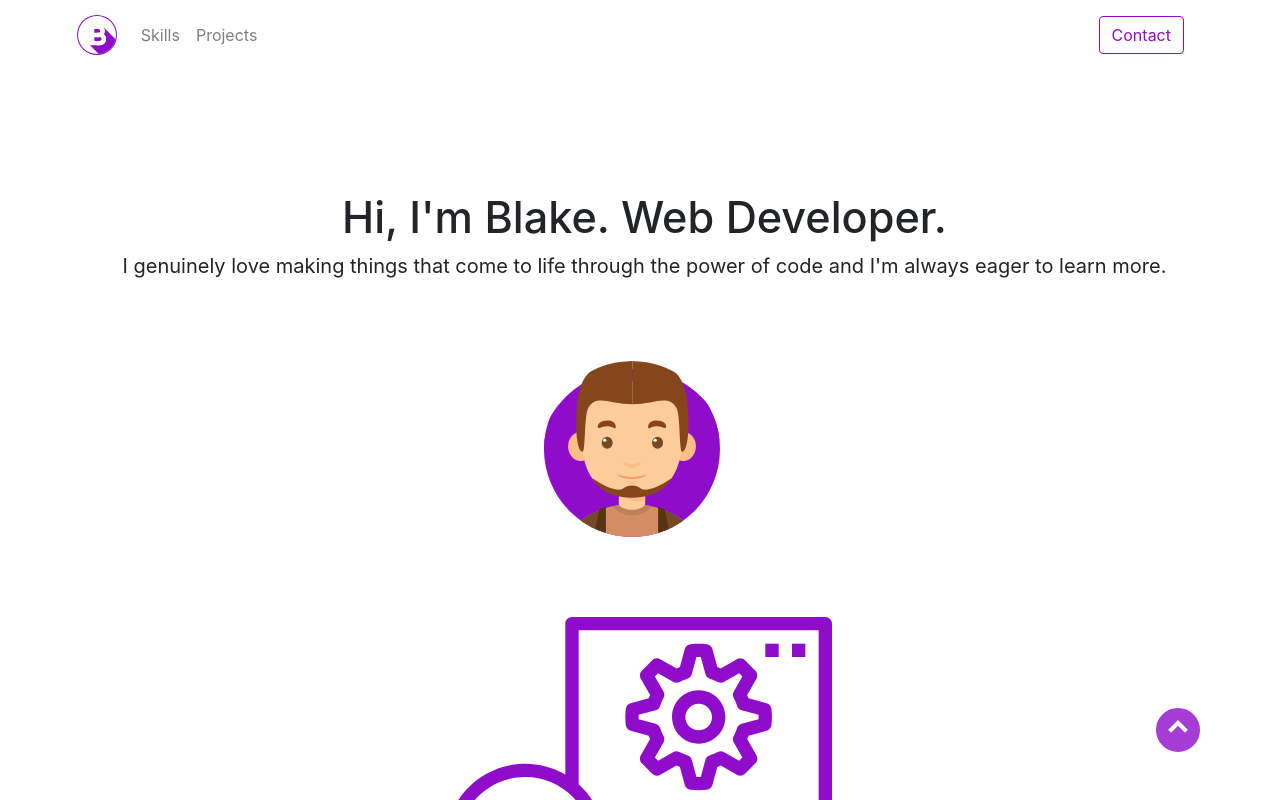
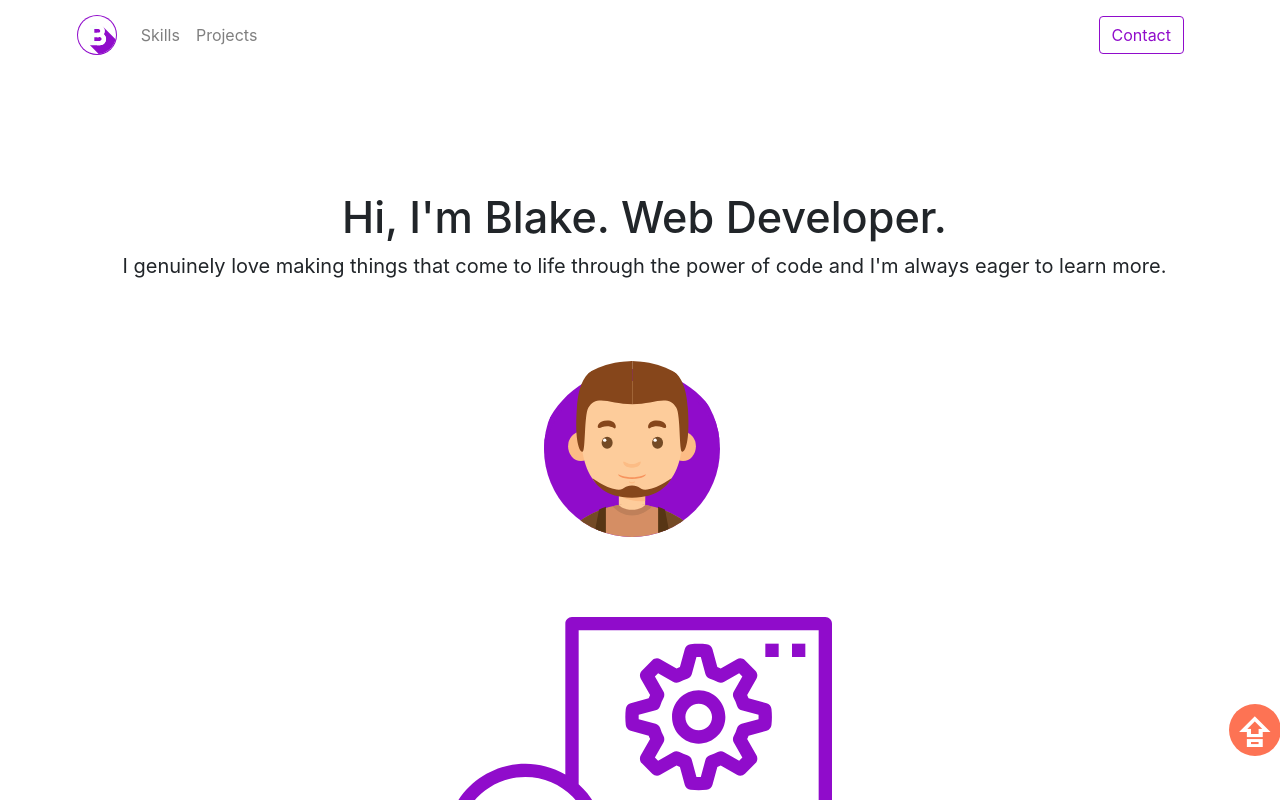
Before and after one commit to bmarshreal/portfolio, a React (Create React App) app: page / in a window 1280 px wide. Shown: the top 800 px of the page. Built offline with nearby package versions, Linux system fonts and the light colour scheme.

Commit message:
fixing floater issue

```diff
--- a/src/App.css
+++ b/src/App.css
@@ -207,13 +207,27 @@ html {
 .floaterScrollBtn {
   border: none;
   position: fixed;
-  background-color: #900ccb;
+  background-color: #fd502a;
   z-index: 1000;
-  left: 90%;
+  left: 96%;
   top: 88%;
   border-radius: 70%;
   height: 3.25rem;
   width: 3.25rem;
+  font-size: 2rem;
+  color: white;
+  opacity: 80%;
+  font-weight: 800;
+}
+.floaterLinks {
+  position: fixed;
+  background-color: none;
+  z-index: 1000;
+  left: 0;
+
+  border-radius: 0;
+  height: 2.5rem;
+  width: 2.5rem;
   font-size: 2rem;
   color: white;
   opacity: 80%;
@@ -415,13 +429,13 @@ html {
     right: 41%;
     z-index: 2;
   }
-  .floaterScrollBtn {
+  .floaterBtn {
     border: none;
     position: fixed;
-    background-color: #900ccb;
+    background-color: #fd502a;
     z-index: 1000;
-    left: 83%;
-    top: 86%;
+    left: 96%;
+    top: 88%;
     border-radius: 70%;
     height: 3.25rem;
     width: 3.25rem;
@@ -430,4 +444,18 @@ html {
     opacity: 80%;
     font-weight: 800;
   }
+  .floaterLinks {
+    position: fixed;
+    background-color: none;
+    z-index: 1000;
+    left: 0;
+
+    border-radius: 0;
+    height: 2.5rem;
+    width: 2.5rem;
+    font-size: 2rem;
+    color: white;
+    opacity: 80%;
+    font-weight: 800;
+  }
 }
--- a/src/components/ScrollFloater.jsx
+++ b/src/components/ScrollFloater.jsx
@@ -1,5 +1,4 @@
 import React, { useState, useEffect } from "react";
-import { Button } from "react-bootstrap";
 
 function ScrollFloater(props) {
   const [scroll, setScroll] = useState(false);
@@ -28,38 +27,14 @@ function ScrollFloater(props) {
       {scroll ? (
         <button
           className="floaterScrollBtn"
-          style={{
-            fontSize: "2rem",
-            backgroundColor: "#900ccb",
-            borderRadius: "55%",
-            zIndex: "3000",
-            position: "fixed",
-            border: "4px solid white",
-          }}
           onClick={topScroll}
           type="button"
+
+          // onScroll={scroller}
         >
-          ⌃
+          ⇪
         </button>
-      ) : (
-        <button
-          className="hidden"
-          style={
-            {
-              // fontSize: "2rem",
-              // backgroundColor: "#900ccb",
-              // borderRadius: "55%",
-              // zIndex: "3000",
-              // position: "fixed",
-              // border: "4px solid white",
-            }
-          }
-          onClick={topScroll}
-          type="button"
-        >
-          ⌃
-        </button>
-      )}
+      ) : null}
     </div>
   );
 }
```
